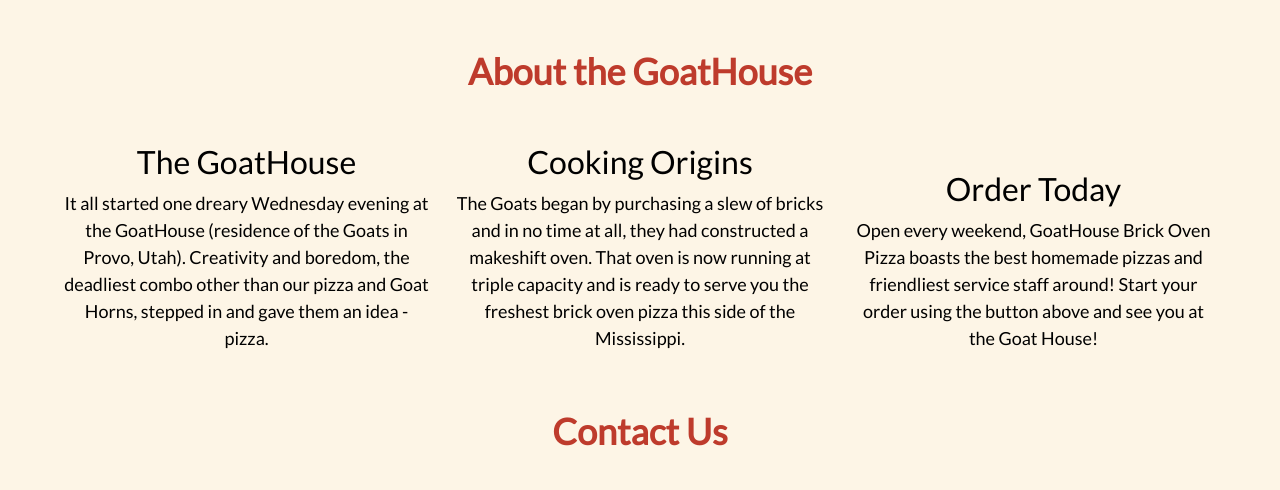
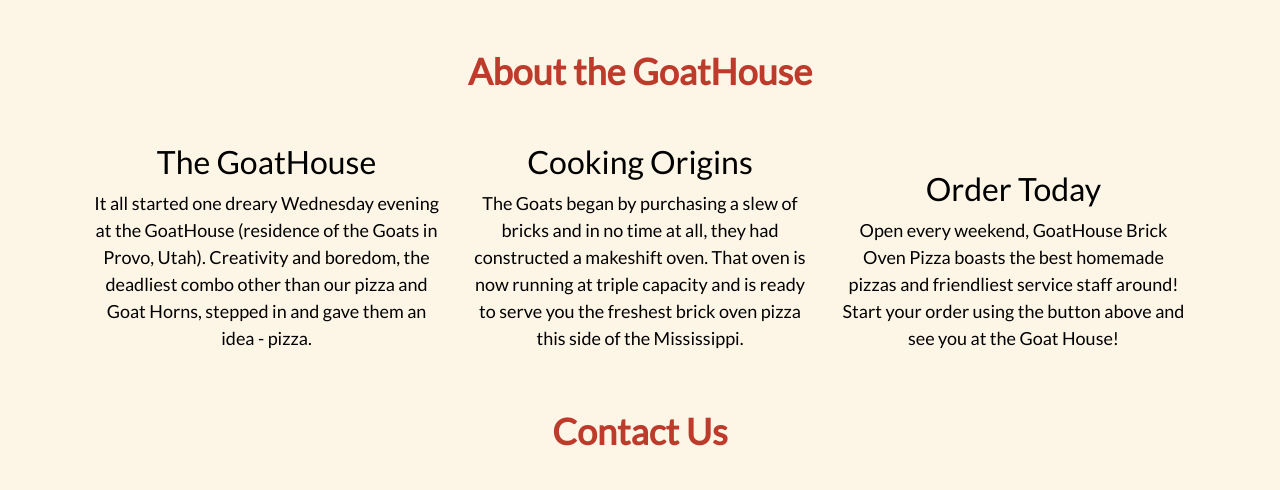
Before and after one commit to goathousepizza/goathousepizza.github.io, a plain HTML site: page index.html in a window 1280 px wide. Shown: the part 1424-1914 px from the top of the page. Drawn offline with Linux system fonts and the light colour scheme.

Commit message:
contact us4

```diff
--- a/styles.css
+++ b/styles.css
@@ -1,6 +1,6 @@
 .about-us-section {
     display: inline-block;
-    width: 390px;
+    width: 370px;
     padding: 10px;
 }
 
```
